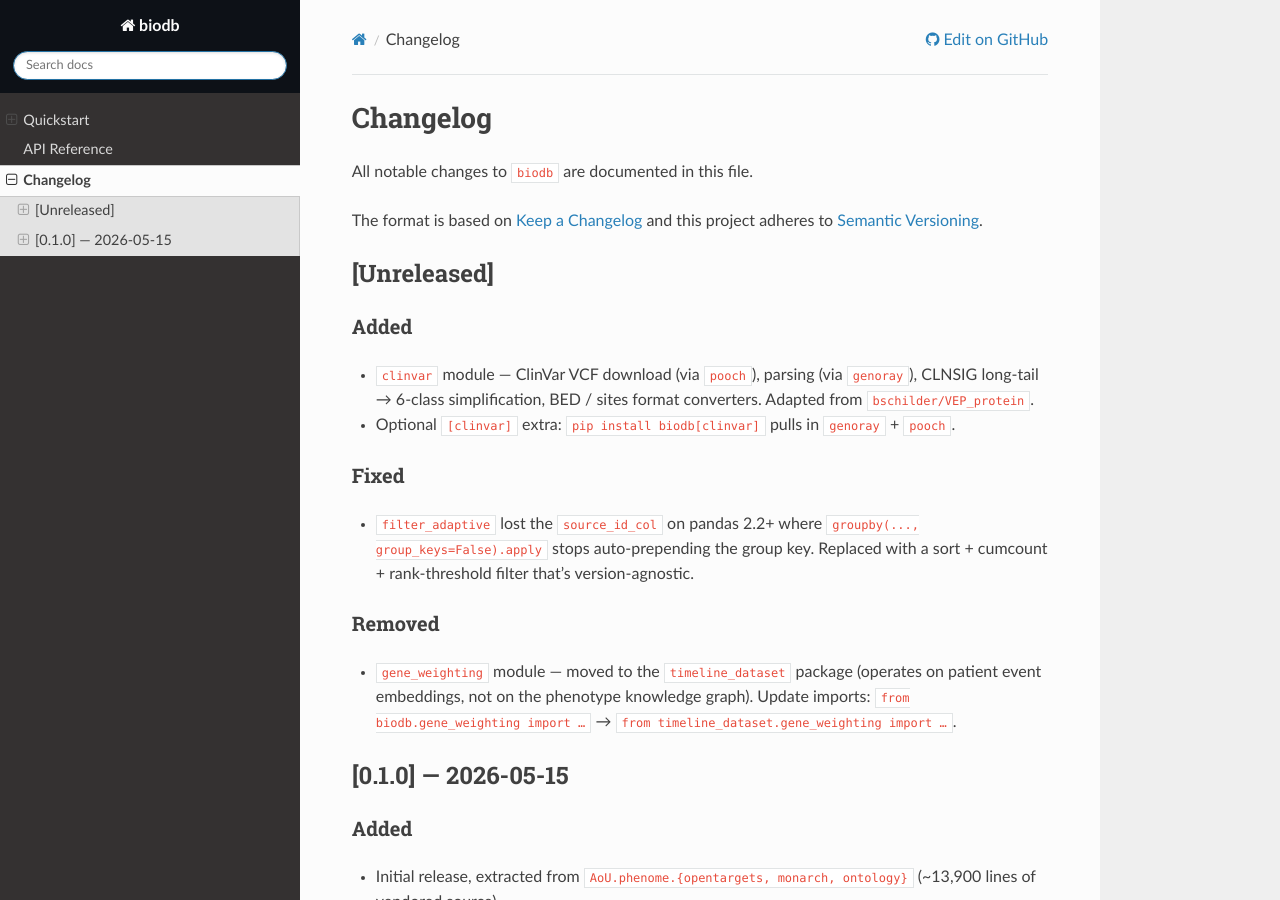
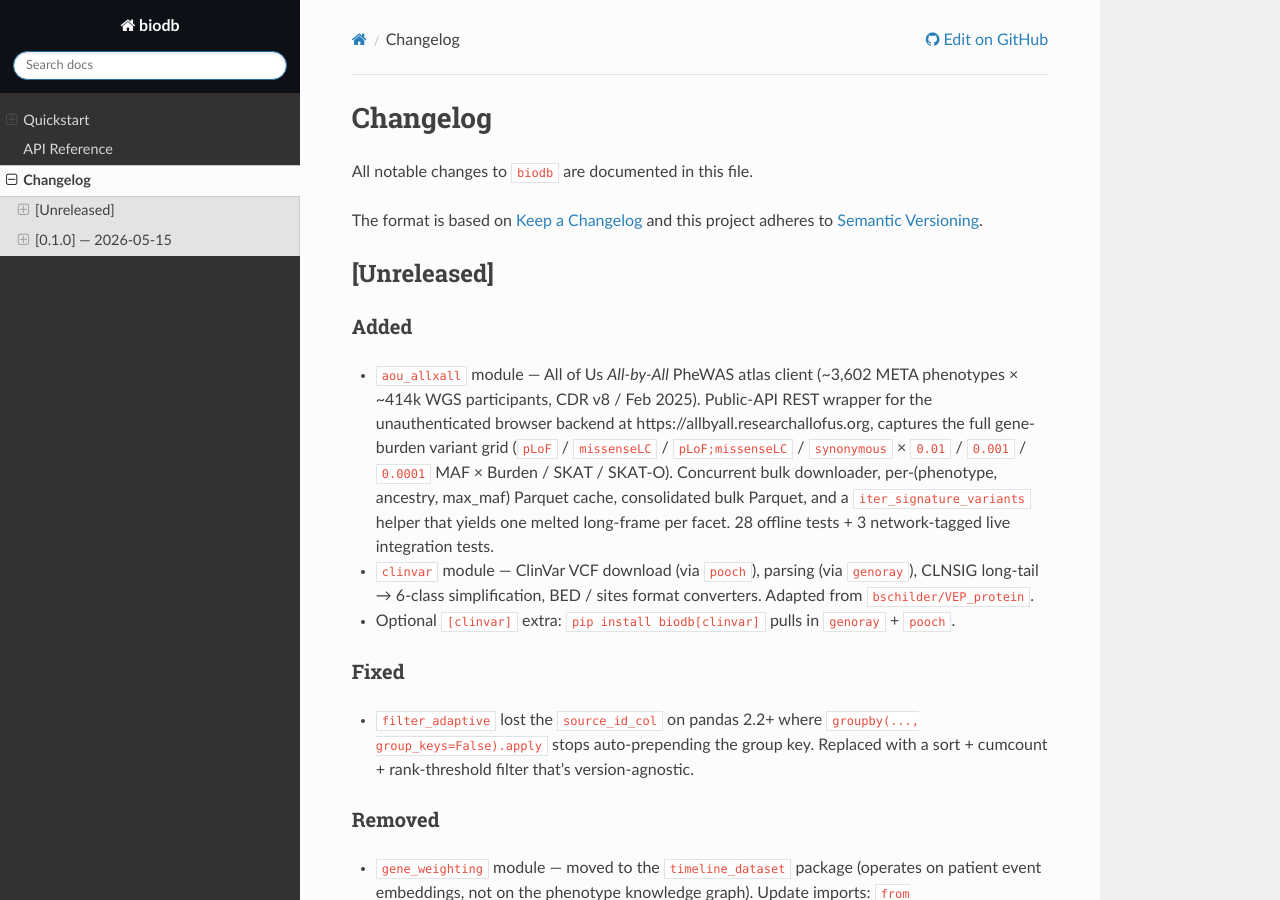
Before and after one commit to standardmodelbio/bioDB, a Sphinx documentation site: the page built from docs/changelog.md, in a window 1280 px wide and 900 px high. Built offline with Sphinx 7.4.7 and the Read the Docs theme 3.1.0, drawn with Linux system fonts in a browser that asks for light colours.

Commit message:
docs(aou_allxall): wire new module into Sphinx index + changelog
* docs/api.rst: add aou_allxall to autosummary toctree
* docs/index.md: brief blurb in the "Why use it" list, paired with
  gwas_atlas for the GWAS-trait neighborhood
* CHANGELOG.md: Unreleased entry describing the variant grid,
  concurrent downloader, and test coverage

Co-Authored-By: Claude Opus 4.7 (1M context) <noreply@anthropic.com>

```diff
--- a/CHANGELOG.md
+++ b/CHANGELOG.md
@@ -9,6 +9,17 @@ and this project adheres to [Semantic Versioning](https://semver.org/spec/v2.0.0
 
 ### Added
 
+* `aou_allxall` module — All of Us *All-by-All* PheWAS atlas client
+  (~3,602 META phenotypes × ~414k WGS participants, CDR v8 / Feb 2025).
+  Public-API REST wrapper for the unauthenticated browser backend at
+  https://allbyall.researchallofus.org, captures the full gene-burden
+  variant grid (`pLoF` / `missenseLC` / `pLoF;missenseLC` /
+  `synonymous` × `0.01` / `0.001` / `0.0001` MAF × Burden / SKAT /
+  SKAT-O). Concurrent bulk downloader, per-(phenotype, ancestry,
+  max_maf) Parquet cache, consolidated bulk Parquet, and a
+  `iter_signature_variants` helper that yields one melted long-frame
+  per facet. 28 offline tests + 3 network-tagged live integration
+  tests.
 * `clinvar` module — ClinVar VCF download (via `pooch`), parsing
   (via `genoray`), CLNSIG long-tail → 6-class simplification, BED /
   sites format converters. Adapted from `bschilder/VEP_protein`.
--- a/docs/api.rst
+++ b/docs/api.rst
@@ -15,6 +15,7 @@ API Reference
    harmonizome
    clinvar
    gwas_atlas
+   aou_allxall
    gprofiler
    msigdb
    mapping
```
Also changed, not shown: docs/index.md (+8 -0 lines).
